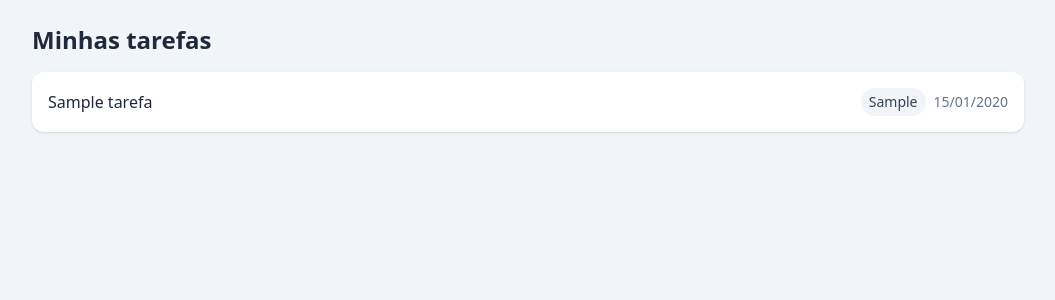
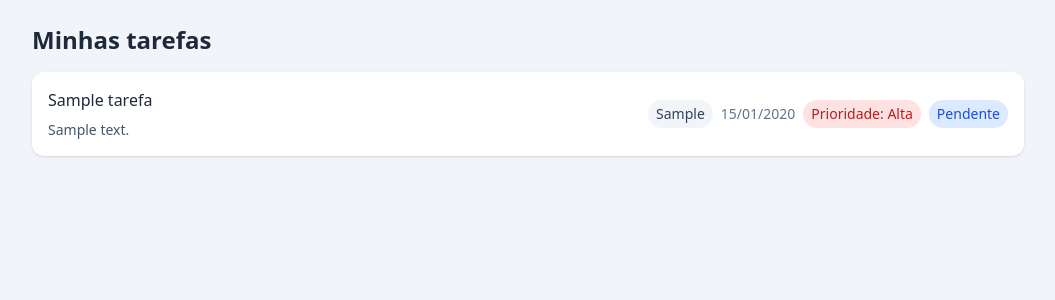
Before and after one commit to carlossantos0101/estodolistweb, a Flask app: page / in a window 1280 px wide. Shown: the part 68-368 px from the top of the page, without its empty margins (112-1167 px from the left). Run offline with Flask 3, Linux system fonts and the light colour scheme; the visitor is signed in with stand-in values (Sample User, id 1); tables that the repository leaves empty hold one stand-in row (values such as "Sample post"); style sheets or scripts are compiled from the project's sources; some libraries are stand-ins or nearby versions.

Commit message:
Atualiza a exibição das tarefas na página inicial com status, descrição e prioridade

```diff
--- a/templates/index.html
+++ b/templates/index.html
@@ -8,23 +8,58 @@
         {% for tarefa in tarefas %}
         <li class="bg-white rounded-xl shadow p-4 flex flex-col gap-3
                    sm:flex-row sm:items-center sm:justify-between">
-    <div class="space-y-2 sm:flex-1"
+            <div class="space-y-2 sm:flex-1">
                 {#trocaremos o span em breve #}
-      <span class="block font-medium">{{ tarefa.nome_tarefa }}</span>
-      {# descrição aqui #}
+                <span class="block font-medium
+                    {% if tarefa.status == 'Concluída' %}
+                        line-through text-slate-400
+                    {% endif %}">
+                    {{ tarefa.nome_tarefa }}
+                </span>
+                <p class="text-sm text-slate-600">{{ tarefa.descricao }}</p>
             </div>
             <div class="flex flex-wrap items-center gap-2 text-sm">
-        <span class="px-2 py-1 rounded-full bg-slate-100 text-slate-700">{{ tarefa.categoria }}
+                <span class="px-2 py-1 rounded-full bg-slate-100 text-slate-700">
+                    {{ tarefa.categoria }}
                 </span>
                 <span class="text-slate-500">
+                    {% if tarefa.data_prazo %}
                         {{ tarefa.data_prazo.strftime("%d/%m/%Y") }}
+                    {% else %}
+                        Sem prazo
+                    {% endif %}
                 </span>
-        {# prioridade aqui #}
-        {# status aqui #}
+                <span class="px-2 py-1 rounded-full
+                    {% if tarefa.prioridade == 'ALTA' %}
+                        bg-red-100 text-red-700
+                    {% elif tarefa.prioridade == 'MEDIA' %}
+                        bg-amber-100 text-amber-700
+                    {% else %}
+                        bg-green-100 text-green-700
+                    {% endif %}">
+                    Prioridade:
+                    {% if tarefa.prioridade == 'ALTA' %}Alta
+                    {% elif tarefa.prioridade == 'MEDIA' %}Média
+                    {% else %}Baixa{% endif %}
+                </span>
+                <span class="px-2 py-1 rounded-full
+                    {% if tarefa.status == 'Concluída' %}
+                        bg-indigo-100 text-indigo-700
+                    {% elif tarefa.status == 'Não realizada' %}
+                        bg-slate-200 text-slate-700
+                    {% else %}
+                        bg-blue-100 text-blue-700
+                    {% endif %}">
+                    {{ tarefa.status }}
+                </span>
             </div>
             {# botões aqui #}
         </li>
+        {% else %}
             {# lista vazia aqui #}
+            <li class="bg-white rounded-xl shadow p-4 text-slate-500">
+                Nenhuma tarefa cadastrada.
+            </li>
         {% endfor %}
     </ul>
     {# contador aqui #}
```
Lines whose indentation alone changed are shown as unchanged.
